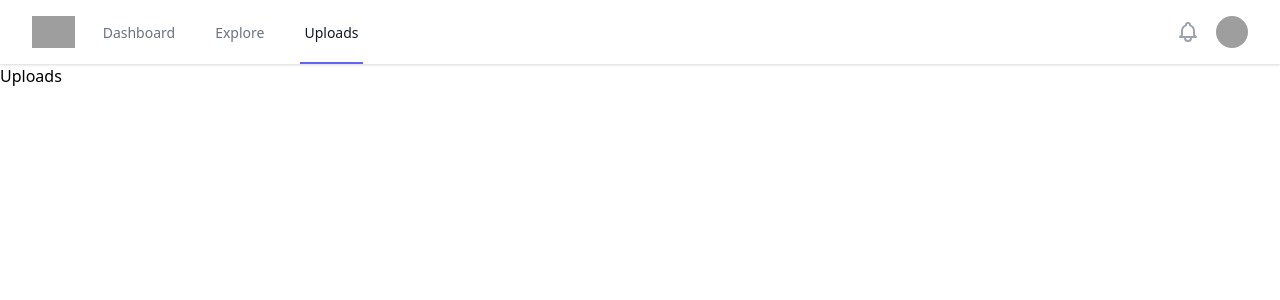
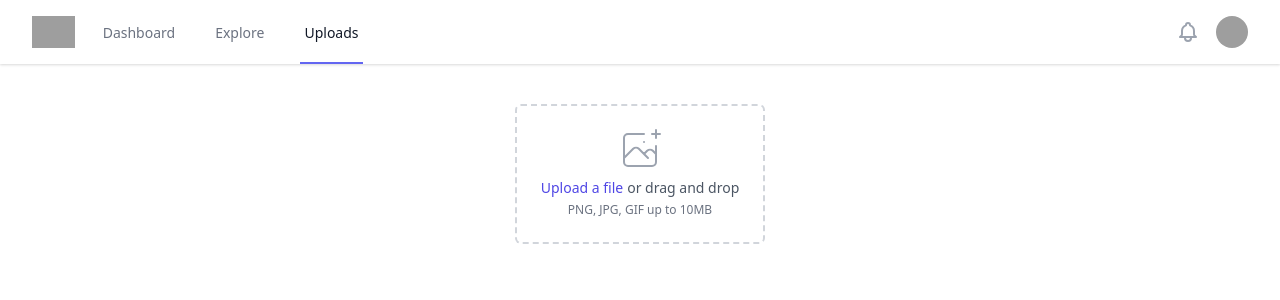
Before and after one commit to jonxuxu/polygon, a Next.js app in the folder frontend/: page /uploads in a window 1280 px wide. Shown: the top 300 px of the page. Built offline with nearby package versions, Linux system fonts and the light colour scheme; grey boxes are pictures that could not be loaded.

Commit message:
upload a file

```diff
--- a/frontend/pages/uploads.tsx
+++ b/frontend/pages/uploads.tsx
@@ -5,8 +5,40 @@ const App = () => {
   return (
     <div>
       <Topbar />
-      <div className="grid grid-cols-12">
-        <div className="col-span-6">Uploads</div>
+      <div className="flex items-center justify-center">
+        <div className="m-10">
+          <div className="max-w-lg flex justify-center px-6 pt-5 pb-6 border-2 border-gray-300 border-dashed rounded-md">
+            <div className="space-y-1 text-center">
+              <svg
+                className="mx-auto h-12 w-12 text-gray-400"
+                stroke="currentColor"
+                fill="none"
+                viewBox="0 0 48 48"
+                aria-hidden="true"
+              >
+                <path
+                  d="M28 8H12a4 4 0 00-4 4v20m32-12v8m0 0v8a4 4 0 01-4 4H12a4 4 0 01-4-4v-4m32-4l-3.172-3.172a4 4 0 00-5.656 0L28 28M8 32l9.172-9.172a4 4 0 015.656 0L28 28m0 0l4 4m4-24h8m-4-4v8m-12 4h.02"
+                  stroke-width="2"
+                  stroke-linecap="round"
+                  stroke-linejoin="round"
+                />
+              </svg>
+              <div className="flex text-sm text-gray-600">
+                <label className="relative cursor-pointer bg-white rounded-md font-medium text-indigo-600 hover:text-indigo-500 focus-within:outline-none focus-within:ring-2 focus-within:ring-offset-2 focus-within:ring-indigo-500">
+                  <span>Upload a file</span>
+                  <input
+                    id="file-upload"
+                    name="file-upload"
+                    type="file"
+                    className="sr-only"
+                  />
+                </label>
+                <p className="pl-1">or drag and drop</p>
+              </div>
+              <p className="text-xs text-gray-500">PNG, JPG, GIF up to 10MB</p>
+            </div>
+          </div>
+        </div>
       </div>
     </div>
   );
```
